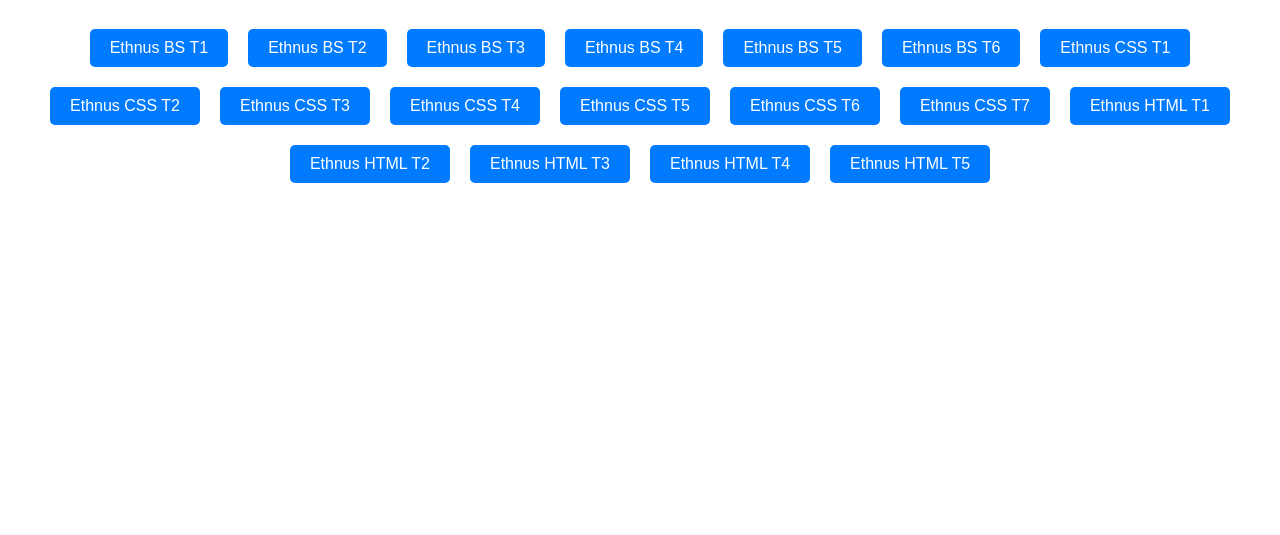
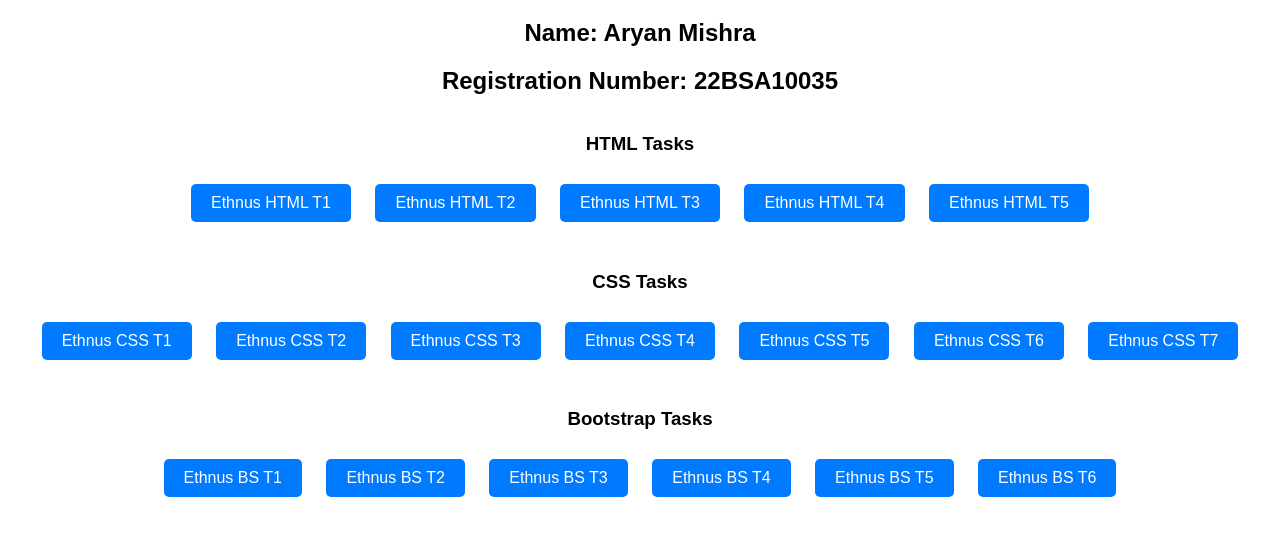
Before and after one commit to DevAaaryan/Ethnus-MERN-Assignments, a plain HTML site: page index.html in a window 1280 px wide. Shown: the part 61-596 px from the top of the page. Drawn offline with Linux system fonts and the light colour scheme.

Commit message:
Update index.html

```diff
--- a/index.html
+++ b/index.html
@@ -12,8 +12,11 @@
         }
         .container {
             display: flex;
-            flex-wrap: wrap;
-            justify-content: center;
+            flex-direction: column;
+            align-items: center;
+        }
+        .section {
+            margin-bottom: 20px;
         }
         .btn {
             margin: 10px;
@@ -34,13 +37,21 @@
 </head>
 <body>
     <h1>Ethnus Assignments</h1>
+    <h2>Name: Aryan Mishra</h2>
+    <h2>Registration Number: 22BSA10035</h2>
+
     <div class="container">
-        <a class="btn" href="Ethnus BS T1.html">Ethnus BS T1</a>
-        <a class="btn" href="Ethnus BS T2.html">Ethnus BS T2</a>
-        <a class="btn" href="Ethnus BS T3.html">Ethnus BS T3</a>
-        <a class="btn" href="Ethnus BS T4.html">Ethnus BS T4</a>
-        <a class="btn" href="Ethnus BS T5.html">Ethnus BS T5</a>
-        <a class="btn" href="Ethnus BS T6.html">Ethnus BS T6</a>
+        <div class="section">
+            <h3>HTML Tasks</h3>
+            <a class="btn" href="Ethnus html T1.html">Ethnus HTML T1</a>
+            <a class="btn" href="Ethnus html T2.html">Ethnus HTML T2</a>
+            <a class="btn" href="Ethnus html T3.html">Ethnus HTML T3</a>
+            <a class="btn" href="Ethnus html T4.html">Ethnus HTML T4</a>
+            <a class="btn" href="Ethnus html T5.html">Ethnus HTML T5</a>
+        </div>
+
+        <div class="section">
+            <h3>CSS Tasks</h3>
             <a class="btn" href="Ethnus CSS T1.html">Ethnus CSS T1</a>
             <a class="btn" href="Ethnus CSS T2.html">Ethnus CSS T2</a>
             <a class="btn" href="Ethnus CSS T3.html">Ethnus CSS T3</a>
@@ -48,11 +59,17 @@
             <a class="btn" href="Ethnus CSS T5.html">Ethnus CSS T5</a>
             <a class="btn" href="Ethnus CSS T6.html">Ethnus CSS T6</a>
             <a class="btn" href="Ethnus CSS T7.html">Ethnus CSS T7</a>
-        <a class="btn" href="Ethnus html T1.html">Ethnus HTML T1</a>
-        <a class="btn" href="Ethnus html T2.html">Ethnus HTML T2</a>
-        <a class="btn" href="Ethnus html T3.html">Ethnus HTML T3</a>
-        <a class="btn" href="Ethnus html T4.html">Ethnus HTML T4</a>
-        <a class="btn" href="Ethnus html T5.html">Ethnus HTML T5</a>
+        </div>
+
+        <div class="section">
+            <h3>Bootstrap Tasks</h3>
+            <a class="btn" href="Ethnus BS T1.html">Ethnus BS T1</a>
+            <a class="btn" href="Ethnus BS T2.html">Ethnus BS T2</a>
+            <a class="btn" href="Ethnus BS T3.html">Ethnus BS T3</a>
+            <a class="btn" href="Ethnus BS T4.html">Ethnus BS T4</a>
+            <a class="btn" href="Ethnus BS T5.html">Ethnus BS T5</a>
+            <a class="btn" href="Ethnus BS T6.html">Ethnus BS T6</a>
+        </div>
     </div>
 </body>
 </html>
```
Lines whose indentation alone changed are shown as unchanged.
